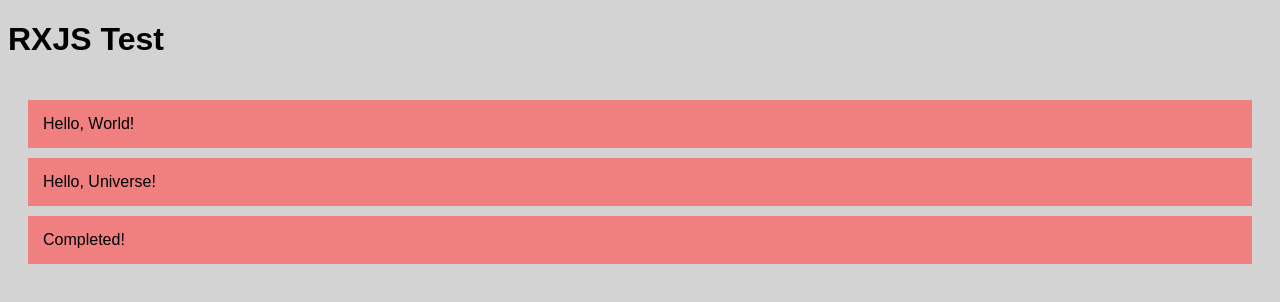
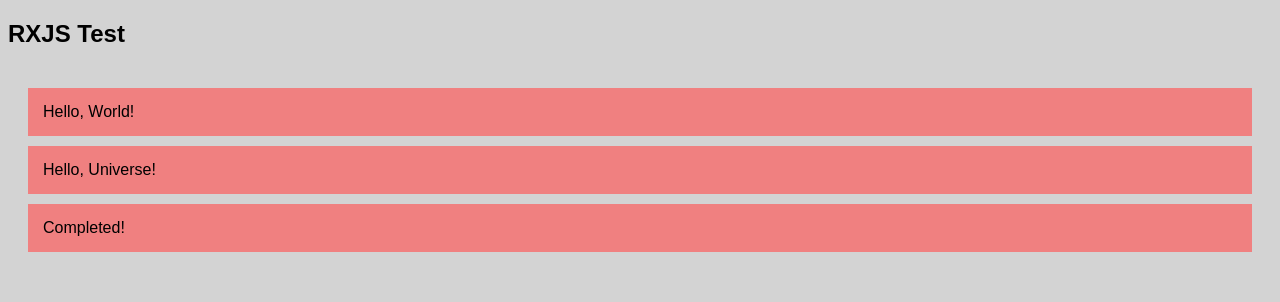
Before and after one commit to mattperkins/rxjs, a website built with webpack: page index.html in a window 1280 px wide. Built offline with nearby package versions, Linux system fonts and the light colour scheme.

Commit message:
refactor title

```diff
--- a/index.html
+++ b/index.html
@@ -22,7 +22,7 @@
     </style>
 </head>
 <body>
-    <h1>RXJS Test</h1>
+    <h2>RXJS Test</h2>
     <div>
         <ul id="list"></ul>
     </div>
```
